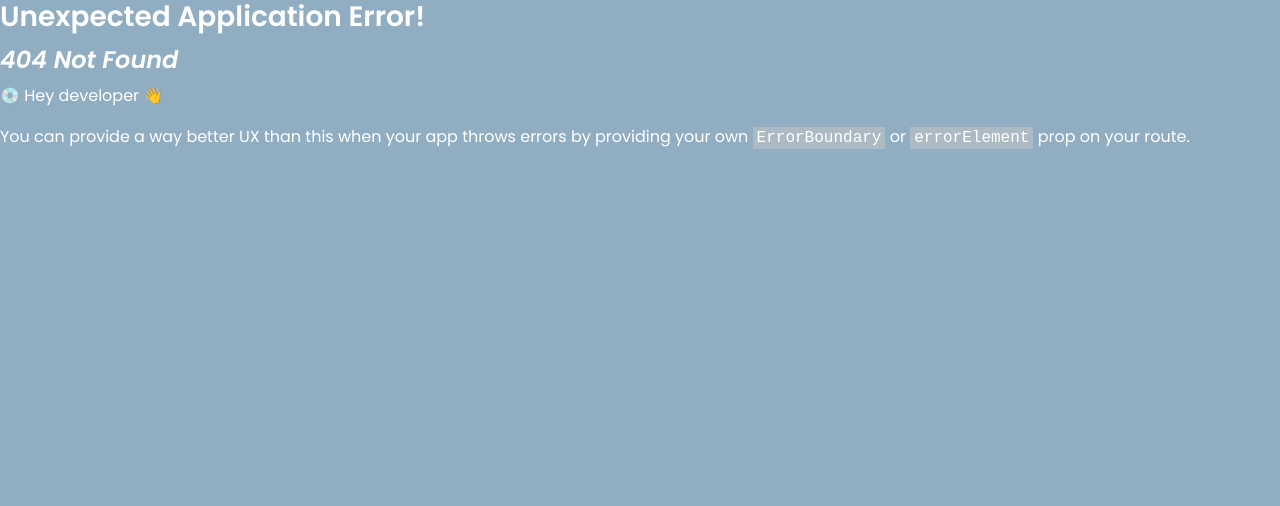
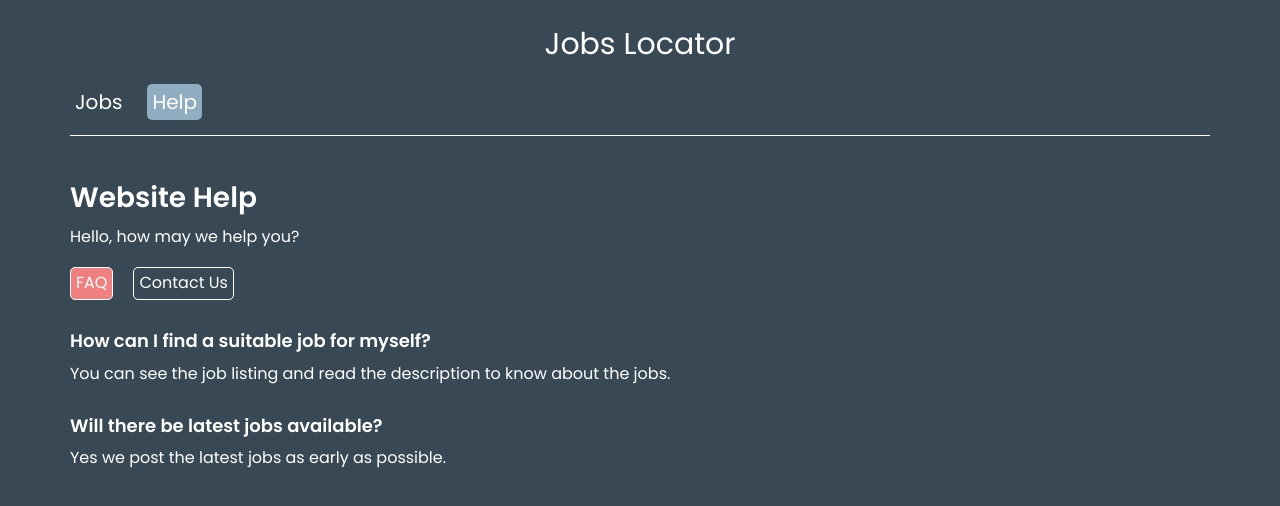
Before and after one commit to deekshant-thapa/react-router, a React (Create React App) app: page /help/faq in a window 1280 px wide. Before the commit this address had no page. Shown: the top 506 px of the page. Built offline with nearby package versions, Linux system fonts and the light colour scheme.

Commit message:
added help page

```diff
--- a/src/App.js
+++ b/src/App.js
@@ -1,31 +1,34 @@
 import { createBrowserRouter, createRoutesFromElements, Route, RouterProvider } from "react-router-dom";
+
+// layouts
+import RootLayout from "./layouts.js/RootLayout";
+import HelpLayout from "./layouts.js/HelpLayout";
 
 // pages
 import Home from "./pages/Home";
 import Jobs from "./pages/Jobs";
+import Faq from "./pages/Faq";
 import Contact from "./pages/Contact";
 
-// layouts
-import RootLayout from "./layouts.js/RootLayout";
-import Faq from "./components/Faq";
-import ContactForm from "./components/ContactForm";
+const customRouter = createBrowserRouter(
+  createRoutesFromElements(
+    <Route path="/" element={<RootLayout />}>
 
-const ourRouter = createBrowserRouter(
-  createRoutesFromElements(
-    <Route path="/" element={<RootLayout/>}>
-      <Route index element={<Home/>}></Route>
-      <Route path="jobs" element={<Jobs/>}></Route>
-      <Route path="contact" element={<Contact/>}>
-        <Route path="faq" element={<Faq/>}/>
-        <Route path="contact-form" element={<ContactForm/>}/>
+      <Route index element={<Home />} />
+      <Route path="jobs" element={<Jobs />} />
+
+      <Route path="help" element={<HelpLayout />}>
+        <Route path="faq" element={<Faq/>} />
+        <Route path="contact" element={<Contact/>} />
       </Route>
+
     </Route>
   )
 )
 
 function App() {
   return (
-    <RouterProvider router={ourRouter}/>
+    <RouterProvider router={customRouter} />
   );
 }
 
--- a/src/components/ContactForm.js
+++ /dev/null
@@ -1,5 +0,0 @@
-export default function ContactForm(){
-    return(
-        <h3>contact form content</h3>
-    )
-}
--- a/src/components/Faq.js
+++ /dev/null
@@ -1,5 +0,0 @@
-export default function Faq(){
-    return(
-        <h3>faq content</h3>
-    )
-}
--- a/src/index.css
+++ b/src/index.css
@@ -9,8 +9,10 @@ html{
 }
 
 :root{
-  --primary: #91ADC2;
-  --secondary: #384955;
+  --primary: #384955;
+  --secondary: #27363b;
+  --hover-color: #91ADC2;
+  --light-colar: #f08080;
   --white: #fff;
   --black: #000;
   --poppins-font: "Poppins", sans-serif;
@@ -78,7 +80,7 @@ a{
 }
 
 a:hover{
-  color: var(--secondary);
+  color: var(--hover-color);
 }
 
 button{
@@ -96,6 +98,40 @@ button{
 button:hover{
   background: var(--light-red);
   color: var(--white);
+}
+
+input[type="text"],
+input[type="password"],
+input[type="number"],
+input[type="email"],
+input[type="tel"],
+input[type="url"],
+input[type="search"],
+textarea,
+select{
+  font-family: var(--poppins-font);
+  border-radius: 5px;
+  padding: 8px 12px;
+  font-size: 16px;
+  width: 100%;
+  border: 1px solid var(--white);
+}
+
+input[type="text"]:focus,
+input[type="email"]:focus,
+input[type="url"]:focus,
+input[type="password"]:focus,
+input[type="search"]:focus,
+input[type="tel"]:focus,
+input[type="number"]:focus,
+input[type="url"]:focus,
+select:focus,
+textarea:focus {
+  outline: none;
+}
+
+textarea{
+  resize: vertical;
 }
 
 img{
@@ -126,10 +162,21 @@ section {
   font-size: 30px;
 }
 
-.hgroup-wrap nav ul{
+nav ul{
   display: flex;
   flex-wrap: wrap;
   gap: 20px;
+  padding-bottom: 30px;
+}
+
+.hgroup-wrap nav ul{
+  padding-bottom: 15px;
+  border-bottom: 0.1px solid var(--white);
+}
+
+nav a {
+  padding: 5px;
+  border-radius: 5px;
 }
 
 .hgroup-wrap nav a {
@@ -137,27 +184,38 @@ section {
 }
 
 .hgroup-wrap nav a.active{
-  background: var(--secondary);
-  padding: 5px;
+  background: var(--hover-color);
 }
 
 .hgroup-wrap nav a.active:hover{
   color: var(--white);
 }
 
-.contact nav a {
-  margin: 0 10px;
+.help nav a{
+  border: 1px solid var(--white);
 }
 
-.contact nav a.active{
-  color: var(--secondary);
-  font-weight: 600;
+.help nav a:hover, .help nav a.active{
+  background: var(--light-colar);
+  color: var(--white);
 }
 
-.contact nav a:first-child{
-  margin-left: 0;
+.faq-content .question{
+  padding-bottom: 10px;
 }
 
-.contact nav a:last-child{
-  margin-right: 0;
+.input-wrap {
+  margin-bottom: 20px;
 }
+
+.input-wrap label{
+  display: block;
+  padding-bottom: 3px;
+}
+
+.contact {
+  background: var(--secondary);
+  padding: 20px;
+  border-radius: 5px;
+  max-width: 500px;
+}
--- /dev/null
+++ b/src/layouts.js/HelpLayout.js
@@ -0,0 +1,21 @@
+import { NavLink, Outlet } from "react-router-dom";
+
+export default function HelpLayout() {
+    return (
+        <>
+        <section className="help">
+            <div className="container">
+                <h2>Website Help</h2>
+                <p>Hello, how may we help you?</p>
+                <nav>
+                    <ul>
+                        <li><NavLink to="faq">FAQ</NavLink></li>
+                        <li><NavLink to="contact">Contact Us</NavLink></li>
+                    </ul>
+                </nav>
+                <Outlet/>
+            </div>
+        </section>
+        </>
+    )
+}
--- a/src/layouts.js/RootLayout.js
+++ b/src/layouts.js/RootLayout.js
@@ -1,5 +1,5 @@
 import { Outlet } from "react-router-dom"
-import Header from "../components/Header"
+import Header from "../pages/Header"
 
 export default function RootLayout(){
         return(
--- a/src/pages/Contact.js
+++ b/src/pages/Contact.js
@@ -1,17 +1,20 @@
-import { NavLink } from "react-router-dom";
-
-export default function Contact(){
-    return(
-        <section className="contact">
-            <div className="container">
-                <h2>this is a contact page</h2>
-                <p>Below down we have nested routes</p>
-
-                <nav>
-                    <NavLink to='faq'>Faq</NavLink>
-                    <NavLink to='contact-form'>Contact form</NavLink>
-                </nav>
-            </div>
-        </section>
+export default function Contact() {
+    return (
+        <div className="contact">
+            <form action="" className="contact-form">
+                <div className="input-wrap">
+                    <label htmlFor="">Name</label>
+                    <input type="text" name="" id="" />
+                </div>
+                <div className="input-wrap">
+                    <label htmlFor="">Email</label>
+                    <input type="email" name="" id="" />
+                </div>
+                <div className="input-wrap">
+                    <label htmlFor="">Your message</label>
+                    <textarea name="" id=""></textarea>
+                </div>
+            </form>
+        </div>
     )
 }
--- /dev/null
+++ b/src/pages/Faq.js
@@ -0,0 +1,14 @@
+export default function Faq(){
+    return(
+        <div className="faq-content">
+            <div className="question">
+                <h5>How can I find a suitable job for myself?</h5>
+                <p>You can see the job listing and read the description to know about the jobs.</p>
+            </div>
+            <div className="question">
+                <h5>Will there be latest jobs available?</h5>
+                <p>Yes we post the latest jobs as early as possible.</p>
+            </div>
+        </div>
+    )
+}
--- a/src/components/Header.js
+++ b/src/pages/Header.js
@@ -11,7 +11,7 @@ export default function Header(){
                     <nav>
                         <ul>
                             <li><NavLink to='/jobs'>Jobs</NavLink></li>
-                            <li><NavLink to='/contact'>Contact Us</NavLink></li>
+                            <li><NavLink to='/help'>Help</NavLink></li>
                         </ul>
                     </nav>
                 </div>
--- a/src/pages/Home.js
+++ b/src/pages/Home.js
@@ -2,7 +2,8 @@ export default function Home(){
     return(
         <section className="home">
             <div className="container">
-                <p>This is a home page. This site is made for practice purpose for understanding latest version of react routing as of now v@6.4</p>
+                <h2>This is a home page</h2>
+                <p>This site is made for practice purpose for understanding latest version of react routing as of now v@6.4</p>
             </div>
         </section>
     )
--- a/src/pages/Jobs.js
+++ b/src/pages/Jobs.js
@@ -2,7 +2,7 @@ export default function Jobs(){
     return(
         <section className="jobs-section">
             <div className="container">
-                <h2>this is a job page</h2>
+                <h2>This is a job page</h2>
                 <div className="jobs-listing">
                     <div className="job-detail"></div>
                 </div>
```
